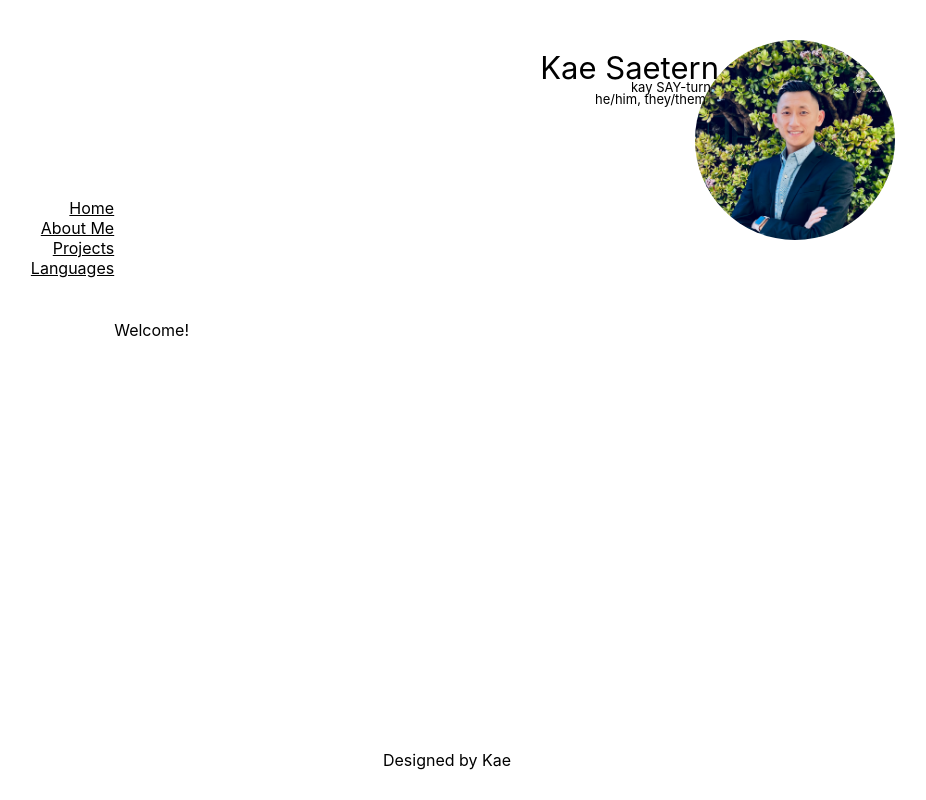
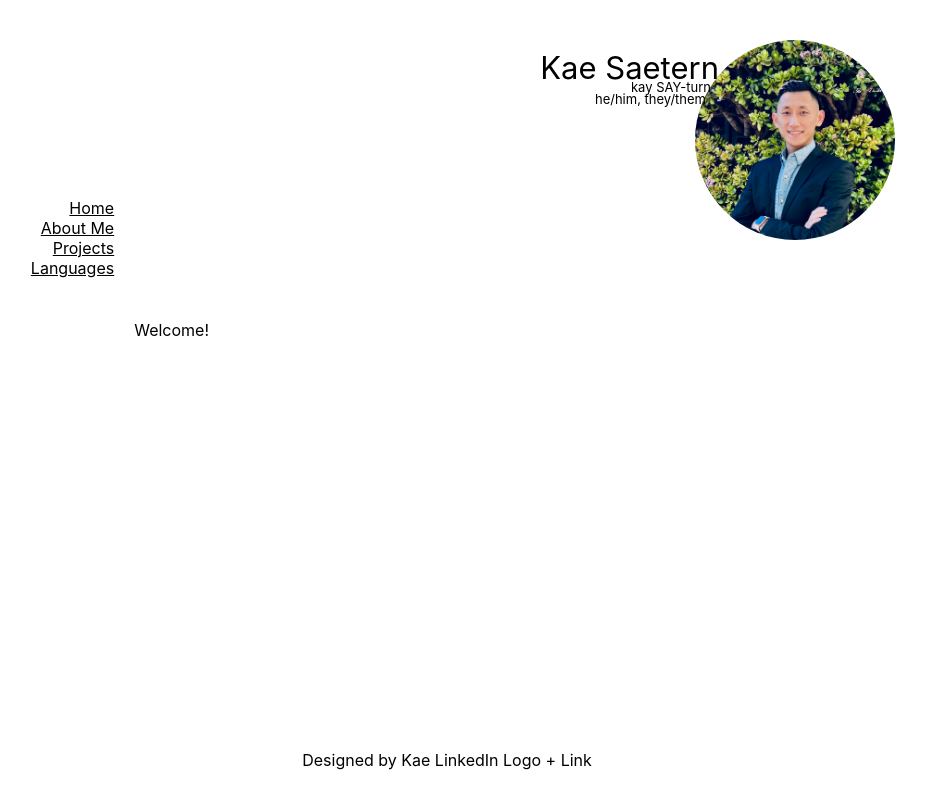
Before and after one commit to kaesae/Portfolio, a React (Create React App) app: page /aboutme in a window 1280 px wide. Shown: the whole page, without its empty margins (321-1247 px from the left). Built offline with nearby package versions, Linux system fonts and the light colour scheme.

Commit message:
minor text changes before push

```diff
--- a/src/Components/AboutMe/AboutMe.css
+++ b/src/Components/AboutMe/AboutMe.css
@@ -2,4 +2,5 @@ body.aboutMeBody {
     grid-row: 2/3;
     position: absolute;
     top: 40%;
+    margin: 0 20px;
 }
--- a/src/Components/Footer/Footer.js
+++ b/src/Components/Footer/Footer.js
@@ -4,7 +4,7 @@ const Footer = () => {
     return (
       <div className="footerComponent">
           Designed by Kae
-
+          LinkedIn Logo + Link
       </div>
     );
   };
```
